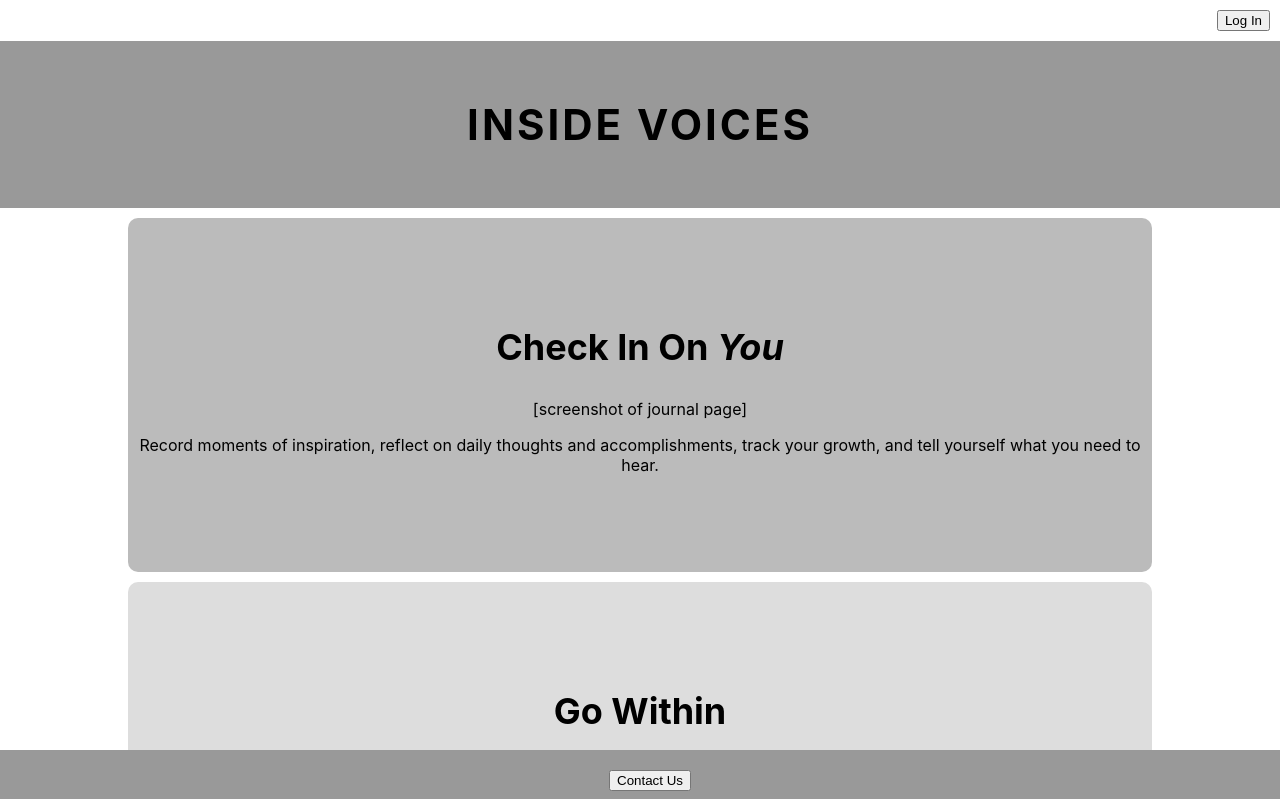
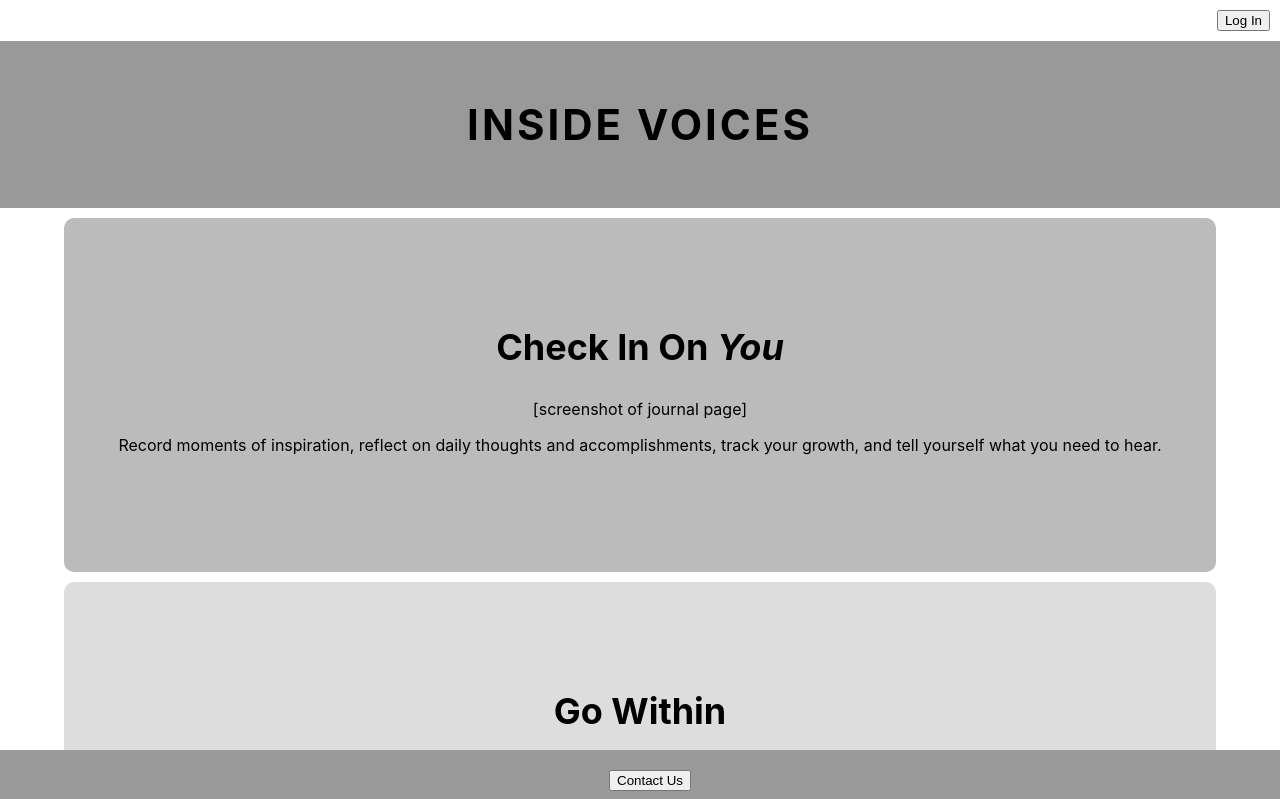
Before and after one commit to madd-ison/inside-voices-client, a React (Create React App) app: page / in a window 1280 px wide. Shown: the top 799 px of the page. Built offline with nearby package versions, Linux system fonts and the light colour scheme.

Commit message:
more outline

```diff
--- a/src/App/App.css
+++ b/src/App/App.css
@@ -1,3 +1,21 @@
 .login {
     text-align: right;
 }
+
+section {
+    min-height: 200px;
+    width: 90%;
+    text-align: center;
+    padding: 6% 0;
+    background-color: #bbb;
+    border-radius: 10px;
+    margin: 10px auto 10px auto;
+  }
+
+  section:nth-child(even) {
+    background-color: #ddd;
+  }
+
+  section h1 {
+      font-size: 36px;
+  }
--- a/src/Home/Home.js
+++ b/src/Home/Home.js
@@ -2,7 +2,11 @@ import React from 'react'
 
 function Home() {
     return (
-        <h1>Home Page</h1>
+        <div className='home'>
+            <section>Journal</section>
+            <section>Meditations</section>
+            <section>Resources</section>
+        </div>
     )
 }
 
--- a/src/LandingPage/LandingPage.css
+++ b/src/LandingPage/LandingPage.css
@@ -1,6 +1,6 @@
 section {
     min-height: 200px;
-    width: 80%;
+    width: 90%;
     text-align: center;
     padding: 6% 0;
     background-color: #bbb;
--- a/src/Register/Register.js
+++ b/src/Register/Register.js
@@ -1,4 +1,5 @@
 import React from 'react'
+import {Link, Route} from 'react-router-dom'
 import './Register.css'
 
 class Register extends React.Component {
@@ -21,7 +22,7 @@ class Register extends React.Component {
             <input type="text" name="password" />
             </label>
             <br />
-            <input type="submit" value="Submit" />
+                <input type="submit" value="Submit" />
       </form>
       </div>
         )
```
